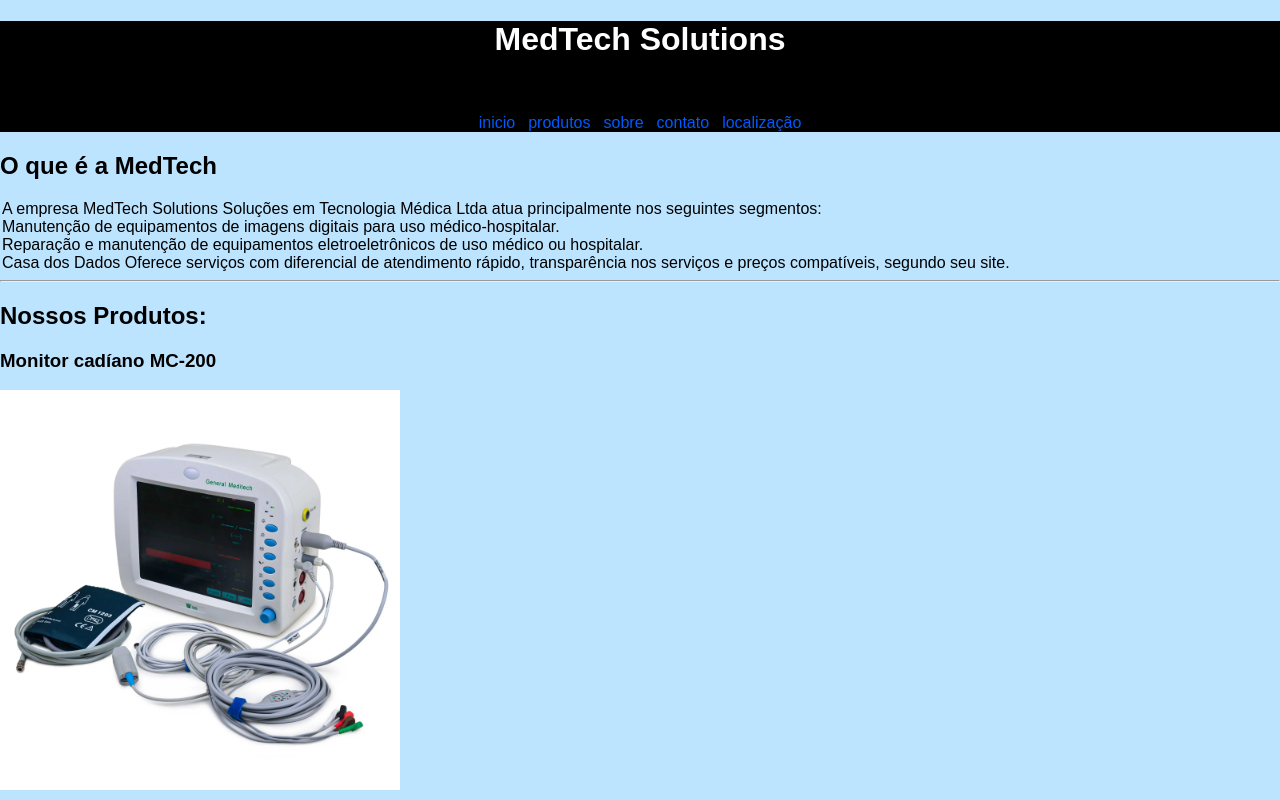
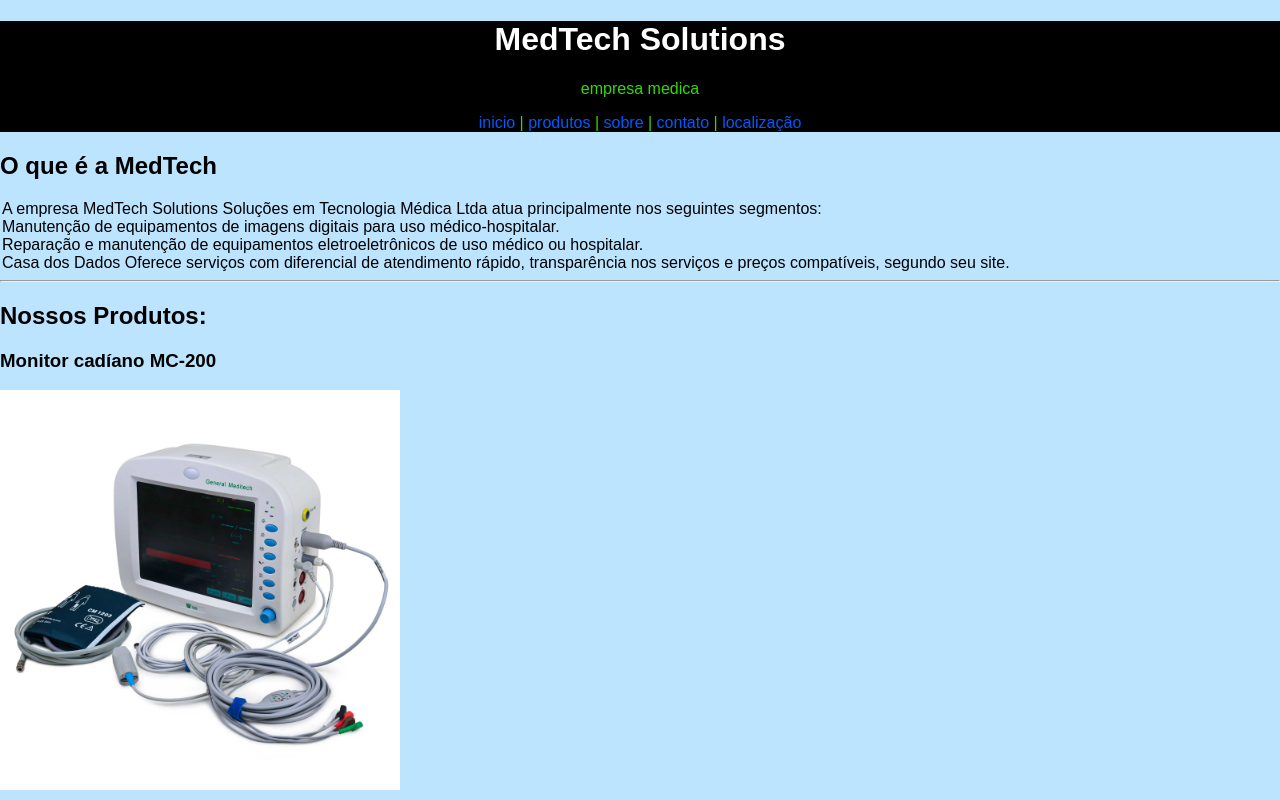
Before and after one commit to g4briel-a11y/Front-End, a plain HTML site: page Medtech.html in a window 1280 px wide. Shown: the top 800 px of the page. Drawn offline with Linux system fonts and the light colour scheme.

Commit message:
19/11/25

```diff
--- a/estilo.css
+++ b/estilo.css
@@ -6,7 +6,7 @@
 }
 header, footer {
     background-color: #000000;
-    color: rgb(0, 0, 0);
+    color: rgb(51, 218, 0);
     text-align: center;
     padding: lem 0;
 
```
